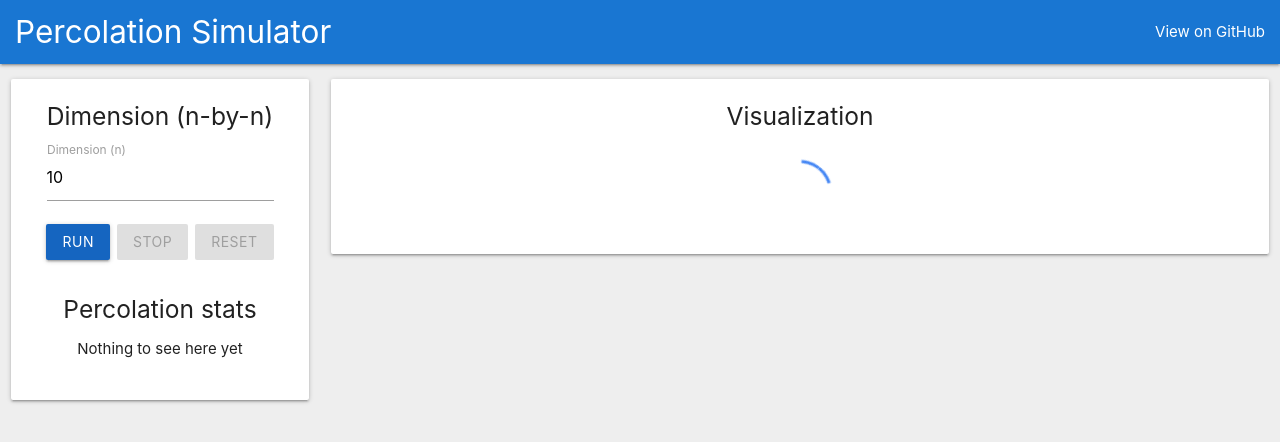
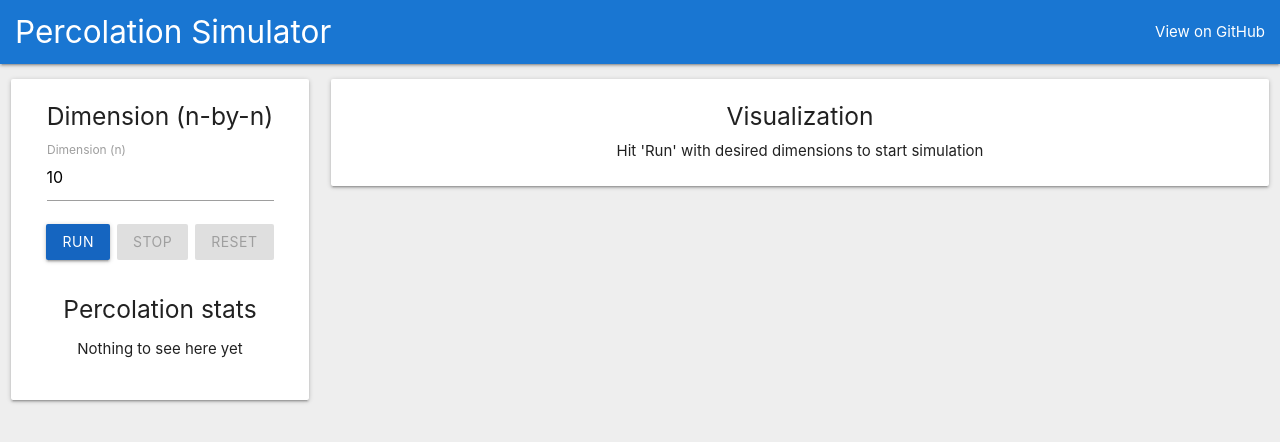
Before and after one commit to lotrien/percolation, a React app: page / in a window 1280 px wide. Shown: the top 442 px of the page. Built offline with nearby package versions, Linux system fonts and the light colour scheme.

Commit message:
Remove Loader component and replaced it with initial message

```diff
--- a/package.json
+++ b/package.json
@@ -34,7 +34,6 @@
     "webpack-merge": "^4.2.2"
   },
   "dependencies": {
-    "prop-types": "^15.6.2",
     "react": "^16.8.6",
     "react-dom": "^16.8.6"
   }
--- a/src/components/App.jsx
+++ b/src/components/App.jsx
@@ -3,7 +3,8 @@ import React, { Fragment, useReducer } from 'react';
 import rootReducer from '../store/reducer';
 import {
   createDisjointSet,
-  run, stop,
+  run,
+  stop,
   openRandom,
   addStats,
 } from '../store/actions'
--- a/src/components/Controls.jsx
+++ b/src/components/Controls.jsx
@@ -1,5 +1,4 @@
 import React, { Component, Fragment } from 'react';
-import PropTypes from 'prop-types';
 
 import { INIT_INPUT_STATE } from '../constants';
 import { isValid } from '../utils/utils';
@@ -11,12 +10,6 @@ export class Controls extends Component {
     this.state = {
       n: INIT_INPUT_STATE.n,
     }
-  }
-
-  static propTypes = {
-    running: PropTypes.bool,
-    pModel: PropTypes.object,
-    stats: PropTypes.array,
   }
 
   setDimensions = n => this.setState({ n });
@@ -40,19 +33,19 @@ export class Controls extends Component {
         this.props.stop();
       }
     }, 50);
-  }
+  };
 
   stopSimulation = () => {
     clearInterval(this.intervalId);
 
     this.props.stop();
-  }
+  };
 
   resetSimulation = () => {
     const { n } = this.state;
 
     this.props.createDisjointSet(n);
-  }
+  };
 
   render () {
     const { n } = this.state;
--- a/src/components/Dot.jsx
+++ b/src/components/Dot.jsx
@@ -6,7 +6,7 @@ const Dot = ({ size, state }) => {
   const styles = getDotStyles(size, state);
 
   return (
-    <span style={styles}></span>
+    <span style={styles} />
   );
 };
 
--- a/src/components/Loader.jsx
+++ /dev/null
@@ -1,19 +0,0 @@
-import React from 'react';
-
-const Loader = () => (
-  <div className="preloader-wrapper big active">
-    <div className="spinner-layer spinner-blue-only">
-      <div className="circle-clipper left">
-        <div className="circle"></div>
-      </div>
-      <div className="gap-patch">
-        <div className="circle"></div>
-      </div>
-      <div className="circle-clipper right">
-        <div className="circle"></div>
-      </div>
-    </div>
-  </div>
-)
-
-export default Loader;
--- a/src/components/Simulator.jsx
+++ b/src/components/Simulator.jsx
@@ -1,18 +1,18 @@
 import React from 'react';
 
 import Dot from './Dot';
-import Loader from './Loader';
+import { SIMULATOR_STATES } from '../constants';
 
 const getSetStyles = setWidth => ({
   maxWidth: setWidth + 'px',
   minWidth: setWidth + 'px',
-})
+});
 
-const STATES = { CLOSE: 'close', OPEN: 'open', FULL: 'full' }
+const getDisjointSet = (percolation, elementSize, setWidth) => {
+  const styles = getSetStyles(setWidth);
 
-const getDisjointSet = (percolation, elementSize) => {
   if (!percolation) {
-    return <Loader />;
+    return <div>Hit 'Run' with desired dimensions to start simulation</div>;
   }
 
   let rv = [];
@@ -21,38 +21,38 @@ const getDisjointSet = (percolation, elementSize) => {
     for (let j = 0; j < percolation._size; j++) {
       const key = i * percolation._size + j;
 
-      let state = STATES.CLOSE;
+      let state = SIMULATOR_STATES.CLOSE;
 
       if (percolation.isFull(i, j)) {
-        state = STATES.FULL;
+        state = SIMULATOR_STATES.FULL;
       } else if (percolation.isOpen(i, j)) {
-        state = STATES.OPEN;
+        state = SIMULATOR_STATES.OPEN;
       }
 
       rv.push(<Dot key={key} state={state} size={elementSize} />);
     }
   }
 
-  return rv;
-}
+  return (
+    <div className="set-wrapper" style={styles}>
+      {rv}
+    </div>
+  )
+};
 
 const Simulator = ({ elementSize, setWidth, percolation }) => {
-  const styles = getSetStyles(setWidth);
-
   return (
     <div className="col s12 m9">
       <div className="card-panel center">
         <h5 className="card-title">Visualization</h5>
         <div className="card-content">
           <div className="row">
-            <div className="set-wrapper" style={styles}>
-              {getDisjointSet(percolation.model, elementSize)}
-            </div>
+            {getDisjointSet(percolation.model, elementSize, setWidth)}
           </div>
         </div>
       </div>
     </div>
   )
-}
+};
 
 export default Simulator;
--- a/src/components/Stats.jsx
+++ b/src/components/Stats.jsx
@@ -12,7 +12,7 @@ const Stats = ({ stats }) => {
         <li key={key}>{n}-by-{n} system percolates with {count} open elements out of {n * n} ({getStat(count, n)})</li>
       )
     })
-  }
+  };
 
   return (
     <div className="row stats">
@@ -22,10 +22,10 @@ const Stats = ({ stats }) => {
       </div>
     </div>
   )
-}
+};
 
 const getStat = (count, n) => {
   return (count / (n * n)).toFixed(2)
-}
+};
 
 export default Stats;
--- a/src/constants.js
+++ b/src/constants.js
@@ -5,3 +5,5 @@ export const SIMULATOR_COLORS = {
   close: '#212121',
   full: '#0d47a1',
 };
+
+export const SIMULATOR_STATES = { CLOSE: 'close', OPEN: 'open', FULL: 'full' };
```
Also changed, not shown: src/store/actions.js (+5 -5 lines), 1 other file (tests, documents, lock files or other folders).
